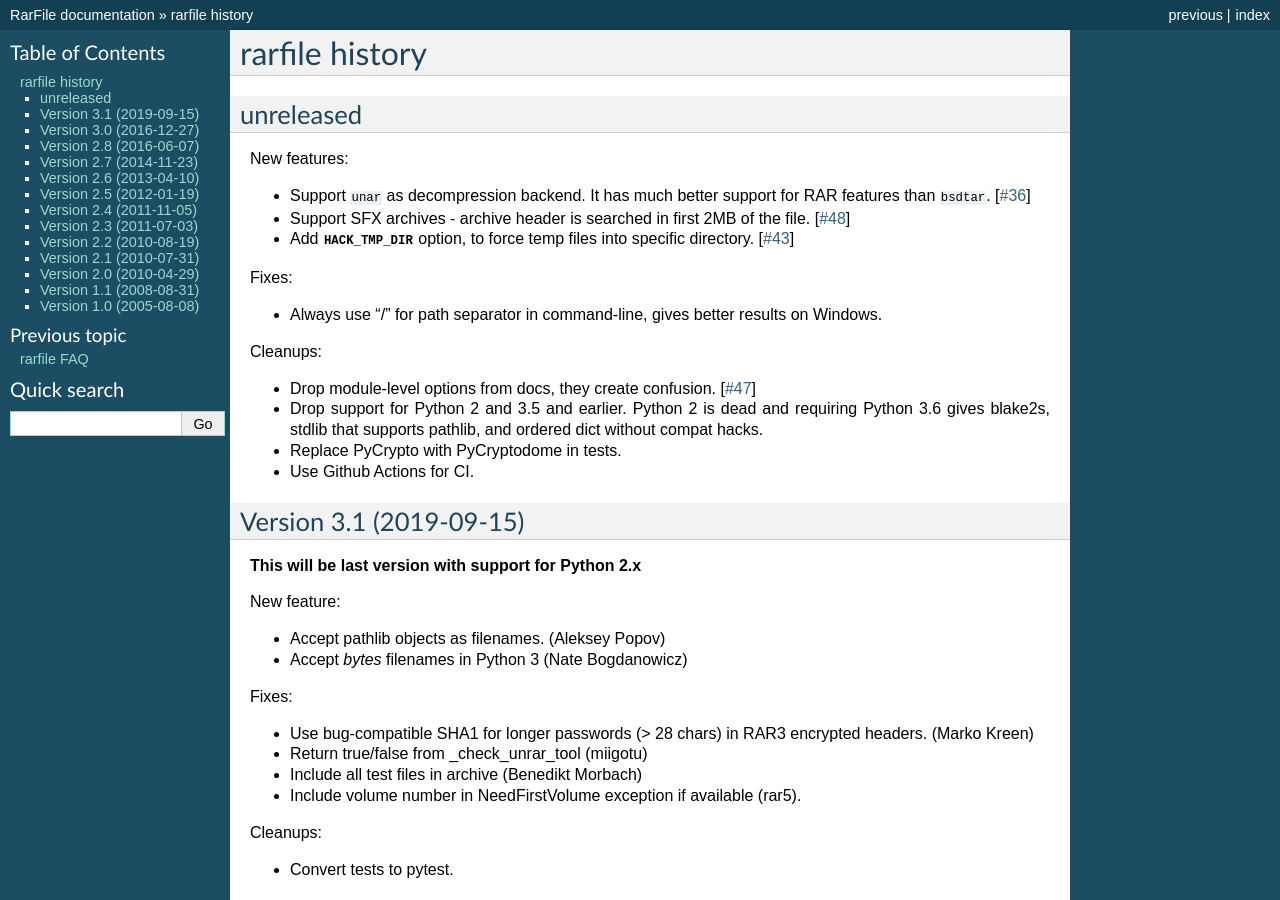
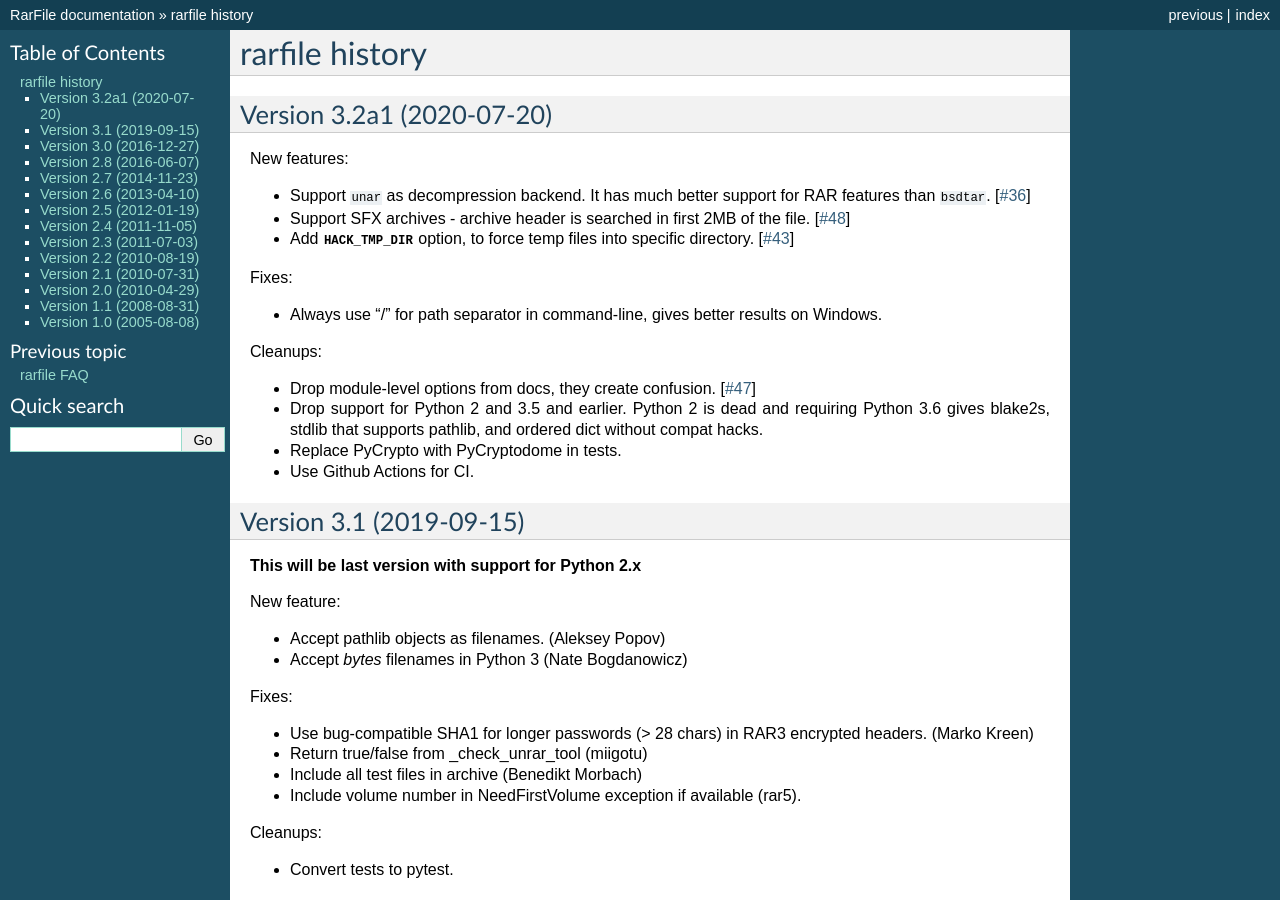
Before and after one commit to markokr/rarfile, a Sphinx documentation site: the page built from doc/news.rst, in a window 1280 px wide and 900 px high. Built offline with Sphinx 7.4.7, drawn with Linux system fonts in a browser that asks for light colours.

Commit message:
ci: release flow

```diff
--- a/doc/news.rst
+++ b/doc/news.rst
@@ -4,8 +4,8 @@ rarfile history
 
 .. py:currentmodule:: rarfile
 
-unreleased
-----------
+Version 3.2a1 (2020-07-20)
+--------------------------
 
 New features:
 
--- a/rarfile.py
+++ b/rarfile.py
@@ -1,6 +1,6 @@
 # rarfile.py
 #
-# Copyright (c) 2005-2019  Marko Kreen <markokr@gmail.com>
+# Copyright (c) 2005-2020  Marko Kreen <markokr@gmail.com>
 #
 # Permission to use, copy, modify, and/or distribute this software for any
 # purpose with or without fee is hereby granted, provided that the above
@@ -111,7 +111,7 @@ def tohex(data):
     return hexlify(data).decode("ascii")
 
 
-__version__ = "3.1"
+__version__ = "3.2a1"
 
 # export only interesting items
 __all__ = ["is_rarfile", "is_rarfile_sfx", "RarInfo", "RarFile", "RarExtFile"]
```
Also changed, not shown: 3 other files.
